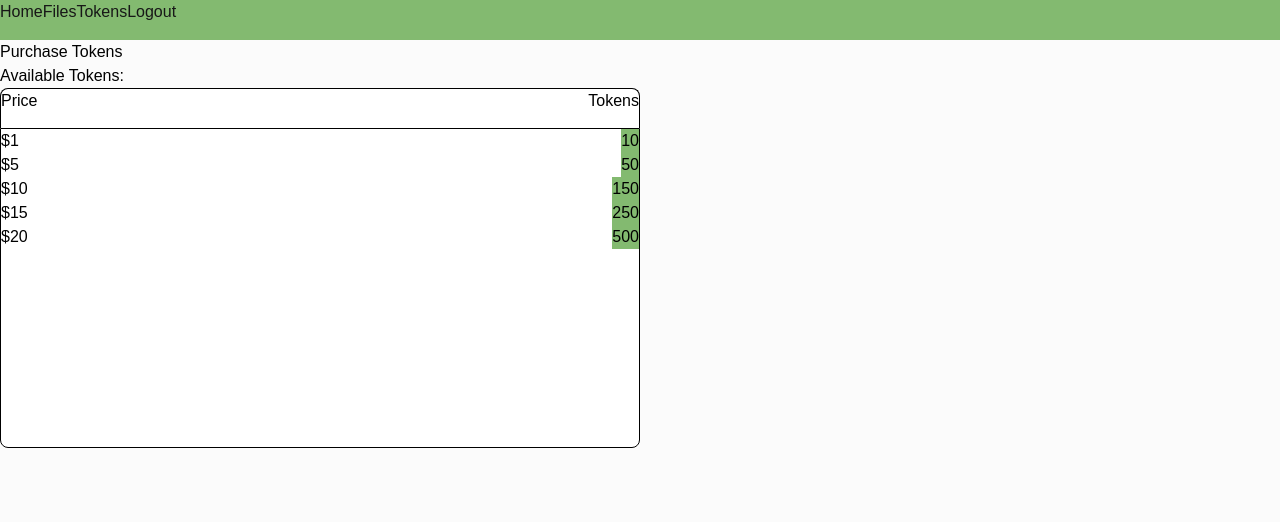
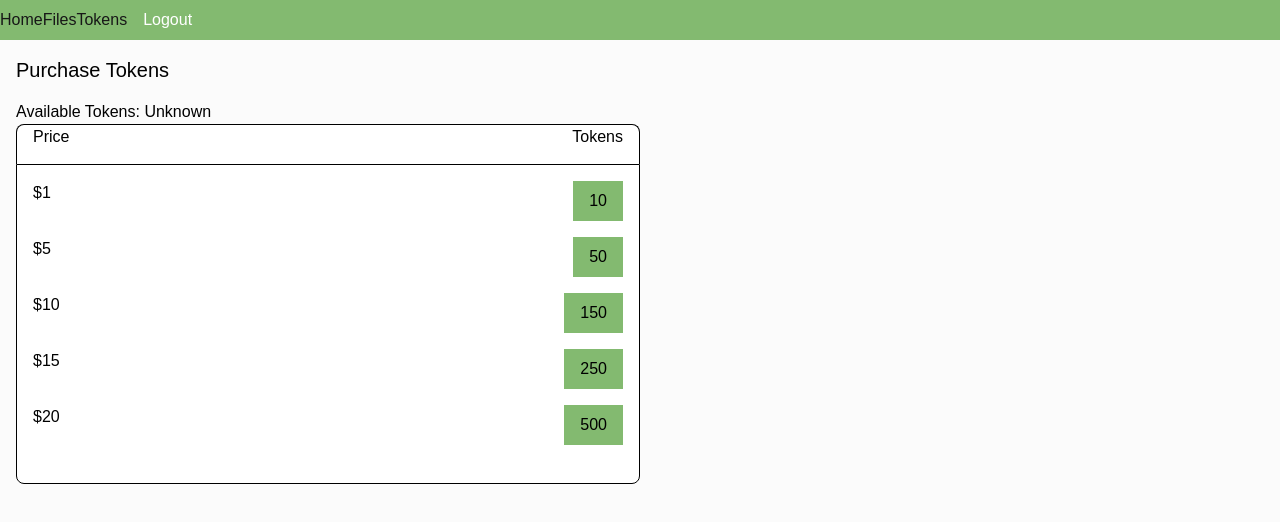
Before and after one commit to jdlu04/csc322, a Next.js app in the folder frontend/: page /paid/token in a window 1280 px wide. Shown: the top 522 px of the page. Built offline with nearby package versions, Linux system fonts and the light colour scheme.

Commit message:
ignored pycache that's on me and logout + token awards fixed

```diff
--- a/frontend/app/paid/layout.js
+++ b/frontend/app/paid/layout.js
@@ -1,13 +1,29 @@
+'use client';
+import React from "react";
 import Link from "next/link";
+import { useRouter } from 'next/navigation';
 
-export default function RootLayout({ children }) {
+export default function Layout({ children }) {
+  const router = useRouter();
+
+  /// removing the JWT token from local storage
+  /// redirecting to login page
+  const handleLogout = () => {
+    localStorage.removeItem("token");
+    router.push("/login");
+  };
+
   return (
     <div>
       <nav className="h-10 bg-accentGreen">
         <Link href="/paid">Home</Link>
         <Link href="/paid/file">Files</Link>
         <Link href="/paid/token">Tokens</Link>
-        <Link href="/login">Logout</Link>
+
+
+        <button onClick={handleLogout} className=" text-white px-4 py-2 rounded">
+          Logout
+        </button>
       </nav>
       <main>{children}</main>
     </div>
--- a/frontend/app/paid/token/page.js
+++ b/frontend/app/paid/token/page.js
@@ -1,10 +1,20 @@
-'use client'
-import React from "react";
+'use client';
+import React, { useState } from "react";
 
-export default function page() {
+export default function Page() {
+  const [balance, setBalance] = useState(null);
+  const [error, setError] = useState(null);
+
   const handleClick = async (token) => {
     const access_token = localStorage.getItem("token");
 
+    // make sure your token is a valid number (shouldn't since the numbers are buttons)
+    if (typeof token !== 'number' || isNaN(token)) {
+      setError("Invalid token amount.");
+      return;
+    }
+
+    /// from their hit our api call
     try {
       const response = await fetch("http://127.0.0.1:5000/api/tokens/award", {
         method: "POST",
@@ -12,64 +22,57 @@ export default function page() {
           "Content-Type": "application/json",
           "Authorization": `Bearer ${access_token}`
         },
-        body: JSON.stringify({
-          amount: token
-        }),
+        body: JSON.stringify({ amount: token }),
       });
 
       const result = await response.json();
 
       if (response.ok) {
-        console.log("Added:", value)
-        console.log("New Balance:", result.new_balance)
+        //console.log("Added:", token);
+        //console.log("New Balance:", result.new_balance);
+        setBalance(result.new_balance);
+        setError(null);
       } else {
-        console.error(result.error);
+        setError(result.error || "Something went wrong");
+        setBalance(null);
       }
     } catch (error) {
+      setError("Server error");
       console.error(error);
     }
+  };
 
-  }
   return (
-    <div className="bg-greyBG w-screen h-screen text-black">
-      <h1>Purchase Tokens</h1>
-      <div>
-        <p>Available Tokens: </p>
-        <div className="h-10 w-1/2 border-l border-r border-t rounded-t-lg bg-white justify-between inline-flex">
+    <div className="bg-greyBG w-screen h-screen text-black p-4">
+      <h1 className="text-xl mb-4">Purchase Tokens</h1>
+
+      <p>Available Tokens: {balance !== null ? balance : "Unknown"}</p>
+      {error && <p className="text-red-600">Error: {error}</p>}
+
+      <div className="h-10 w-1/2 border-l border-r border-t rounded-t-lg bg-white justify-between inline-flex px-4">
         <p>Price</p>
         <p>Tokens</p>
       </div>
-        <div className="h-80 w-1/2 border rounded-b-lg bg-white">
+      <div className="h-80 w-1/2 border rounded-b-lg bg-white p-4 space-y-4">
         <div className="inline-flex justify-between w-full">
           <p>$1</p>
-            <button className="bg-accentGreen" onClick={() => handleClick(10)}>
-              10
-            </button>
+          <button className="bg-accentGreen px-4 py-2" onClick={() => handleClick(10)}>10</button>
         </div>
         <div className="inline-flex justify-between w-full">
           <p>$5</p>
-            <button className="bg-accentGreen">
-              50
-            </button>
+          <button className="bg-accentGreen px-4 py-2" onClick={() => handleClick(50)}>50</button>
         </div>
         <div className="inline-flex justify-between w-full">
           <p>$10</p>
-            <button className="bg-accentGreen">
-              150
-            </button>
+          <button className="bg-accentGreen px-4 py-2" onClick={() => handleClick(150)}>150</button>
         </div>
         <div className="inline-flex justify-between w-full">
           <p>$15</p>
-            <button className="bg-accentGreen">
-              250
-            </button>
+          <button className="bg-accentGreen px-4 py-2" onClick={() => handleClick(250)}>250</button>
         </div>
         <div className="inline-flex justify-between w-full">
           <p>$20</p>
-            <button className="bg-accentGreen">
-              500
-            </button>
-          </div>
+          <button className="bg-accentGreen px-4 py-2" onClick={() => handleClick(500)}>500</button>
         </div>
       </div>
     </div>
```
Also changed, not shown: 2 other files (tests, documents, lock files or other folders). Lines whose indentation alone changed are shown as unchanged.
